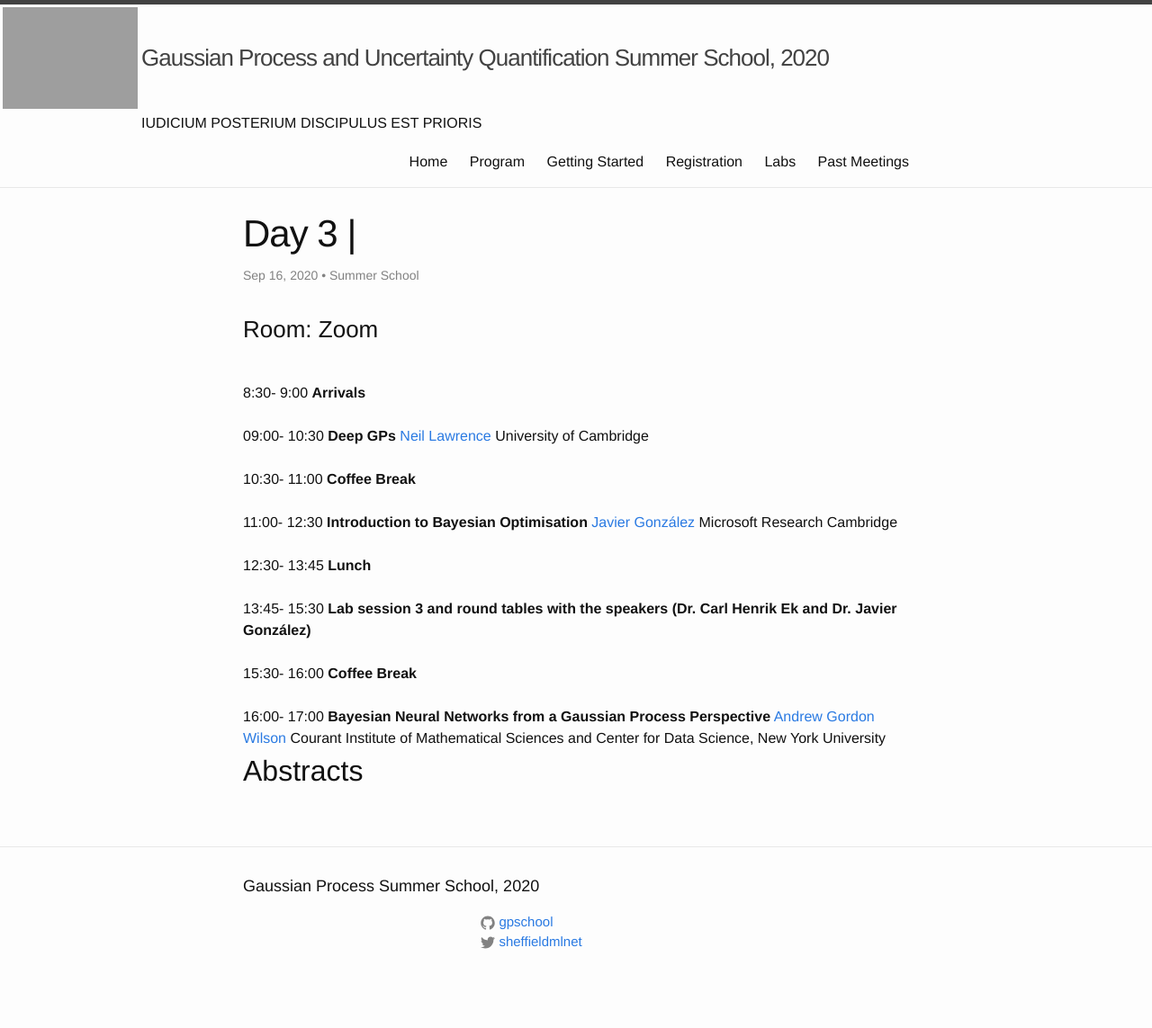
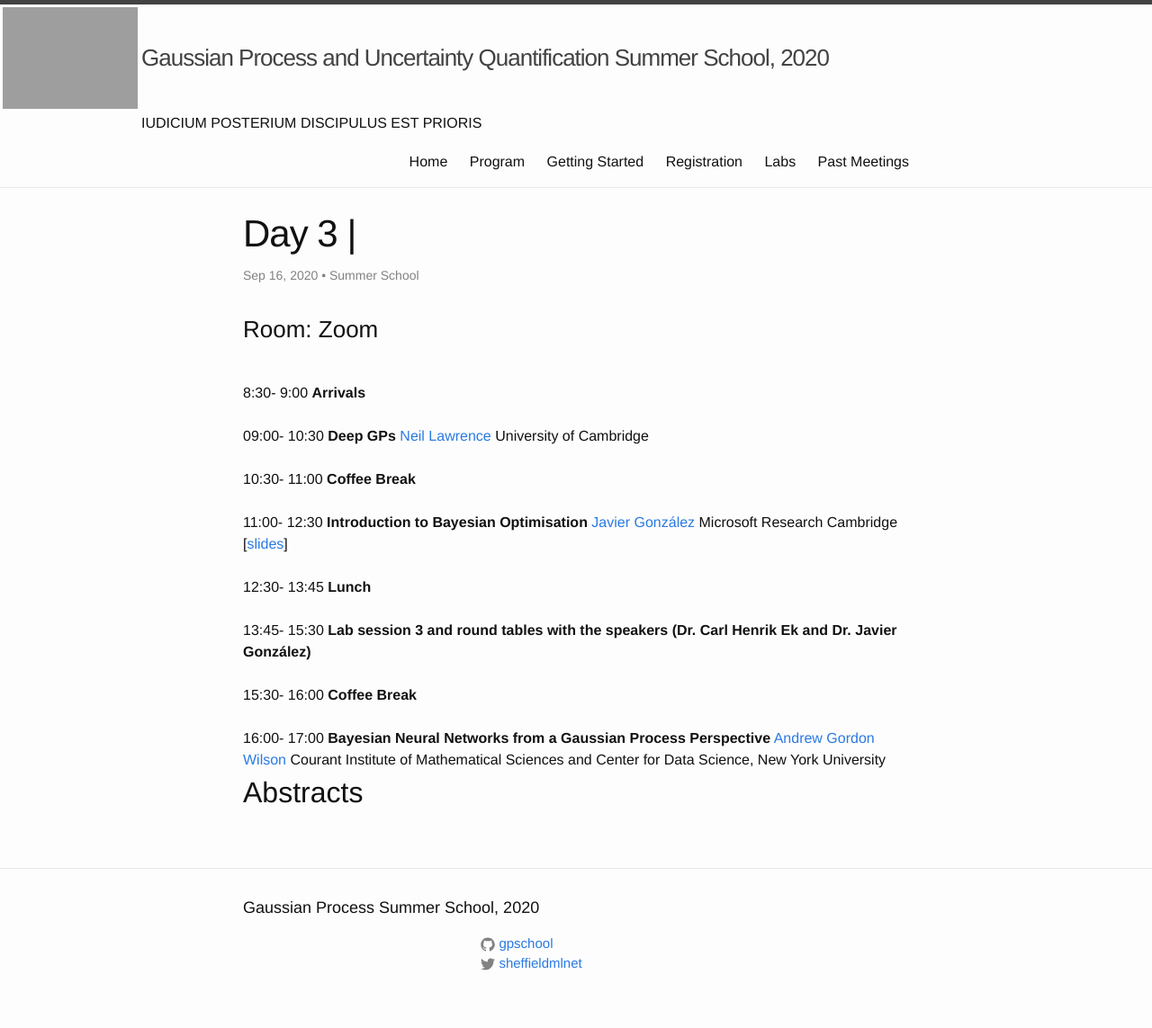
Before and after one commit to gpschool/gpss20, a Jekyll site: the page built from _posts/2020-09-16-day-3.md, in a window 1280 px wide. Shown: the whole page at 90% size. Built offline with Jekyll 4.4.1, drawn with Linux system fonts in a browser that asks for light colours; before the commit the page ends 1119 px from its top, so only the background shows below that; some of the changed lines change nothing that is shown.

Commit message:
Javier's slides

```diff
--- a/_posts/2020-09-16-day-3.md
+++ b/_posts/2020-09-16-day-3.md
@@ -29,6 +29,7 @@ talks:
     institute: "Microsoft Research Cambridge"
   start: "11:00"
   end: "12:30"
+  slides: "Gonzalez2020.pdf"
 - title: "Lunch"
   start: "12:30"
   end: "13:45"
```
Also changed, not shown: 1 other file.
